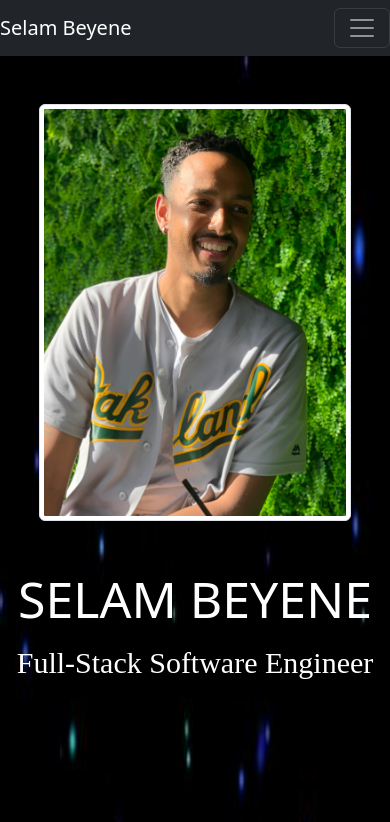
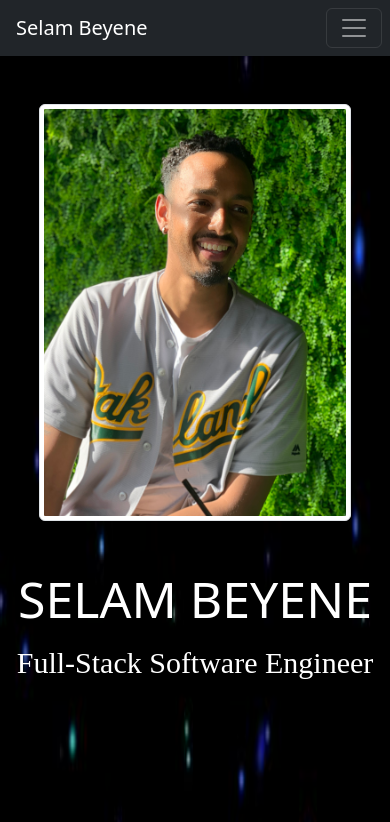
Before and after one commit to Slmbyn/my-portfolio, a React (Create React App) app: page / in a window 390 px wide. Shown: the top 822 px of the page. Built offline with nearby package versions, Linux system fonts and the light colour scheme; a web font is replaced by a local one.

Commit message:
adjusts mobile navbar

```diff
--- a/src/components/Navbar.js
+++ b/src/components/Navbar.js
@@ -2,15 +2,16 @@
 import { Nav, Navbar, Container } from 'react-bootstrap';
 import { Link as ScrollLink } from 'react-scroll';
 import { FaGithub, FaLinkedin } from 'react-icons/fa';
+import '../styles/Navbar.module.css'
 
 export default function CustomNavbar() {
   return (
     <Navbar bg="dark" variant="dark" expand="md" sticky="top">
       <Container>
-        <Navbar.Brand as={ScrollLink} to='landing' className='text-white'>
+      <Navbar.Brand as={ScrollLink} to='landing' className='navbar-brand text-white mx-3 '>
           Selam Beyene
         </Navbar.Brand>
-        <Navbar.Toggle aria-controls="responsive-navbar-nav" />
+        <Navbar.Toggle aria-controls="responsive-navbar-nav" className='navbar-toggler mx-2 ' />
         <Navbar.Collapse id="responsive-navbar-nav">
           <Nav className="me-auto">
             <Nav.Link as={ScrollLink} to='about'>About</Nav.Link>
--- /dev/null
+++ b/src/styles/Navbar.module.css
@@ -0,0 +1,9 @@
+@media (max-width: 767px) {
+    .navbar-brand {
+      margin-left: 20px !important;
+    }
+
+    .navbar-toggler {
+      margin-right: 10px !important;
+    }
+  }
```
